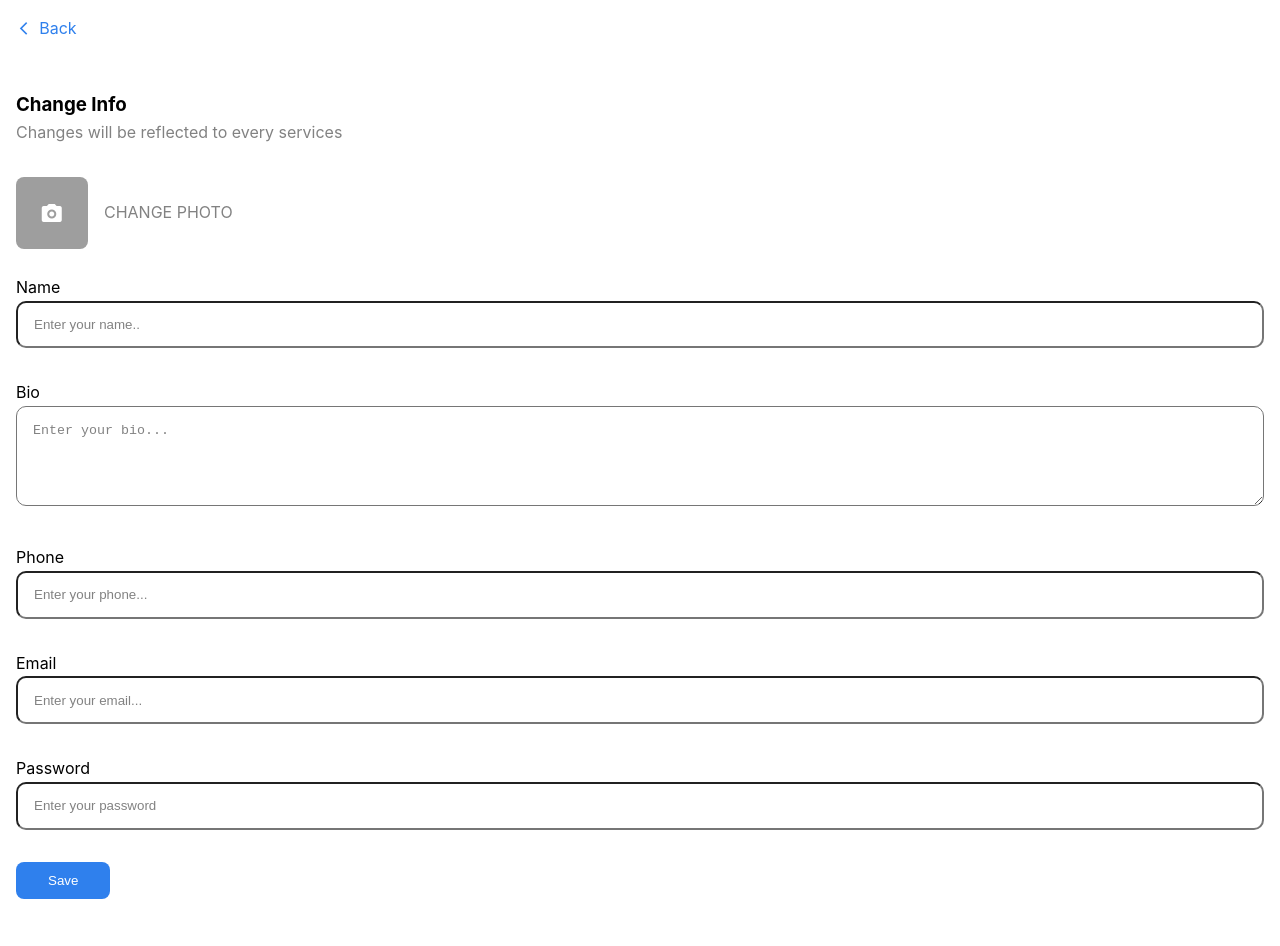
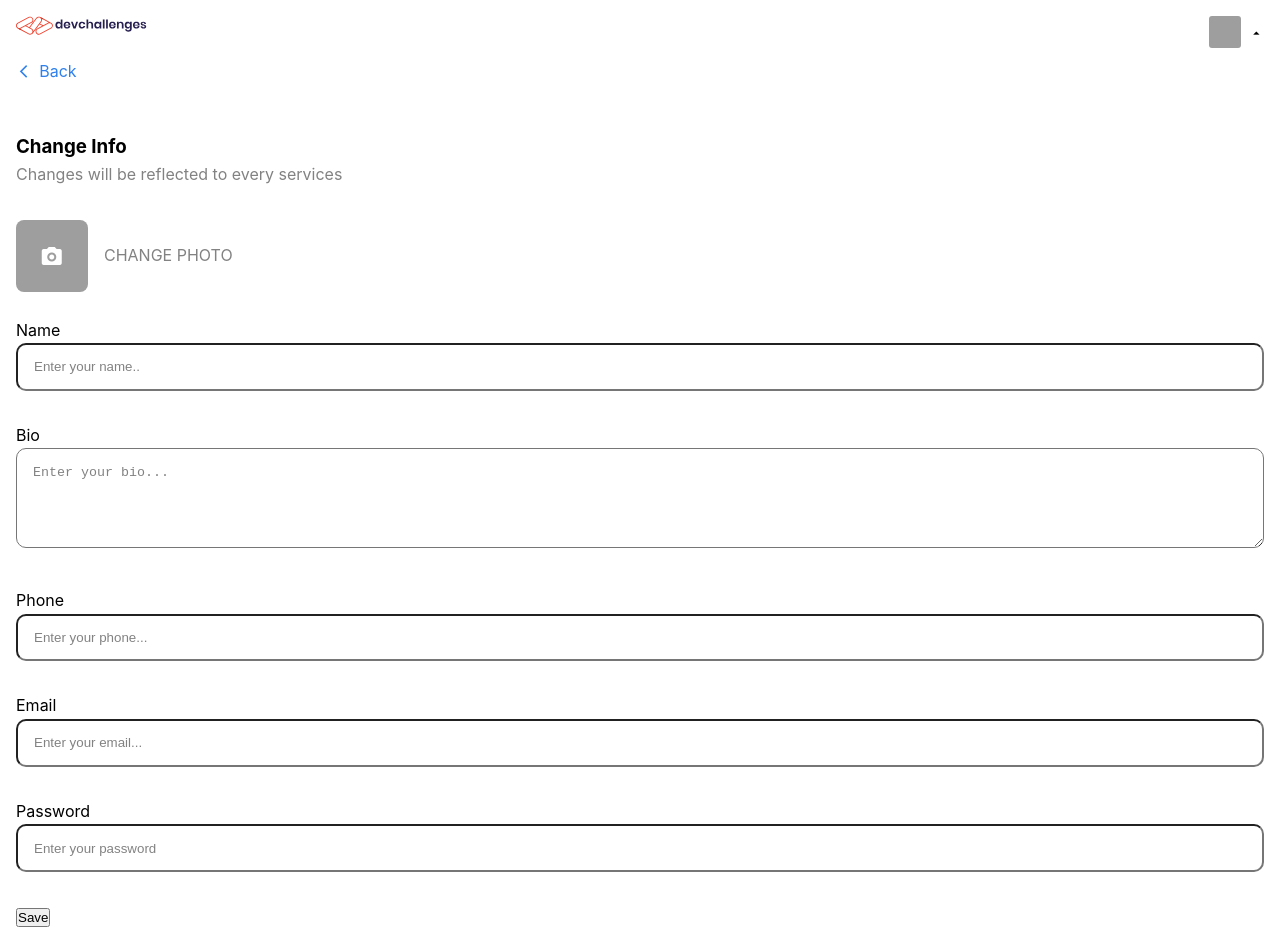
Before and after one commit to femogiga/authenticationapp, a React (Vite) app in the folder client/: page /edit in a window 1280 px wide. Before the commit the page ends 915 px from the top, so only its background shows below. Built offline with nearby package versions, Linux system fonts and the light colour scheme; grey boxes are pictures that could not be loaded.

Commit message:
added header to all pages

```diff
--- a/client/src/components/EditPage.jsx
+++ b/client/src/components/EditPage.jsx
@@ -4,6 +4,7 @@ import InputComponent from './reuseable/InputComponent';
 import TextAreaComponent from './reuseable/TextAreaComponent';
 import { useSelector, useDispatch } from 'react-redux';
 import { setInputValue, clear, submit } from '../features/inputSlice';
+import Header from './Header';
 
 const EditPage = () => {
   const nameInput = useSelector((state) => state.edit.nameInput);
@@ -26,6 +27,7 @@ const EditPage = () => {
 
   return (
     <div className='editpage'>
+      <Header/>
       <div className='flow-3'>
         <Link className='flex align-center gap-05'>
           <span className='material-symbols-outlined'>arrow_back_ios_new</span>
@@ -103,7 +105,7 @@ const EditPage = () => {
           onChange={(e) => handleInputChange('passwordInput', e.target.value)}
         />
         <div>
-          <button onClick={handleSubmit}>Save</button>
+          <button className='submitbutton' onClick={handleSubmit}>Save</button>
         </div>
       </form>
     </div>
--- a/client/src/components/Loginpage.jsx
+++ b/client/src/components/Loginpage.jsx
@@ -6,6 +6,7 @@ import facebook from '../assets/images/Facebook.svg';
 import { Link } from 'react-router-dom';
 import { useSelector, useDispatch } from 'react-redux';
 import { setInputValue, clear, submit } from '../features/loginSlice';
+import Header from './Header';
 
 const Loginpage = () => {
   const dispatch = useDispatch();
@@ -14,18 +15,18 @@ const Loginpage = () => {
 
   const handleInputChange = (field, value) => {
     dispatch(setInputValue({ field, value }));
-
   };
 
   const handleSubmit = (e) => {
     e.preventDefault();
     dispatch(submit());
-     dispatch(clear());
+    dispatch(clear());
   };
 
   return (
     <div className='loginpage'>
       <Logo />
+
       <p className='flow-1 bold'>
         Join thousands of learners from around the world
       </p>
--- a/client/src/components/Profile.jsx
+++ b/client/src/components/Profile.jsx
@@ -5,7 +5,9 @@ import Header from './Header';
 const Profile = () => {
   return (
     <section className='profile'>
+      <Header />
       <table>
+        <tbody>
           {/* <tr>
           <th colSpan='2' className='remove-underline'>
             <td className='remove-underline' style={{ textAlign: 'center' }}>
@@ -87,6 +89,7 @@ const Profile = () => {
             <td className='font-lightgrey'>PASSWORD</td>
             <td>***********</td>
           </tr>
+        </tbody>
       </table>
     </section>
   );
--- a/client/src/index.css
+++ b/client/src/index.css
@@ -362,7 +362,7 @@ td+td {
   color: var(--clr-midgray)
 }
 
-.editpage button {
+.editpage submitbutton {
   padding: .7rem 2rem;
   border-radius: 8px;
   border: none;
@@ -371,7 +371,7 @@ td+td {
 
 }
 
-.editpage button:hover {
+.editpage submitbutton:hover {
   transform: scaleY(1.1)
 }
 
```
Lines whose indentation alone changed are shown as unchanged.
